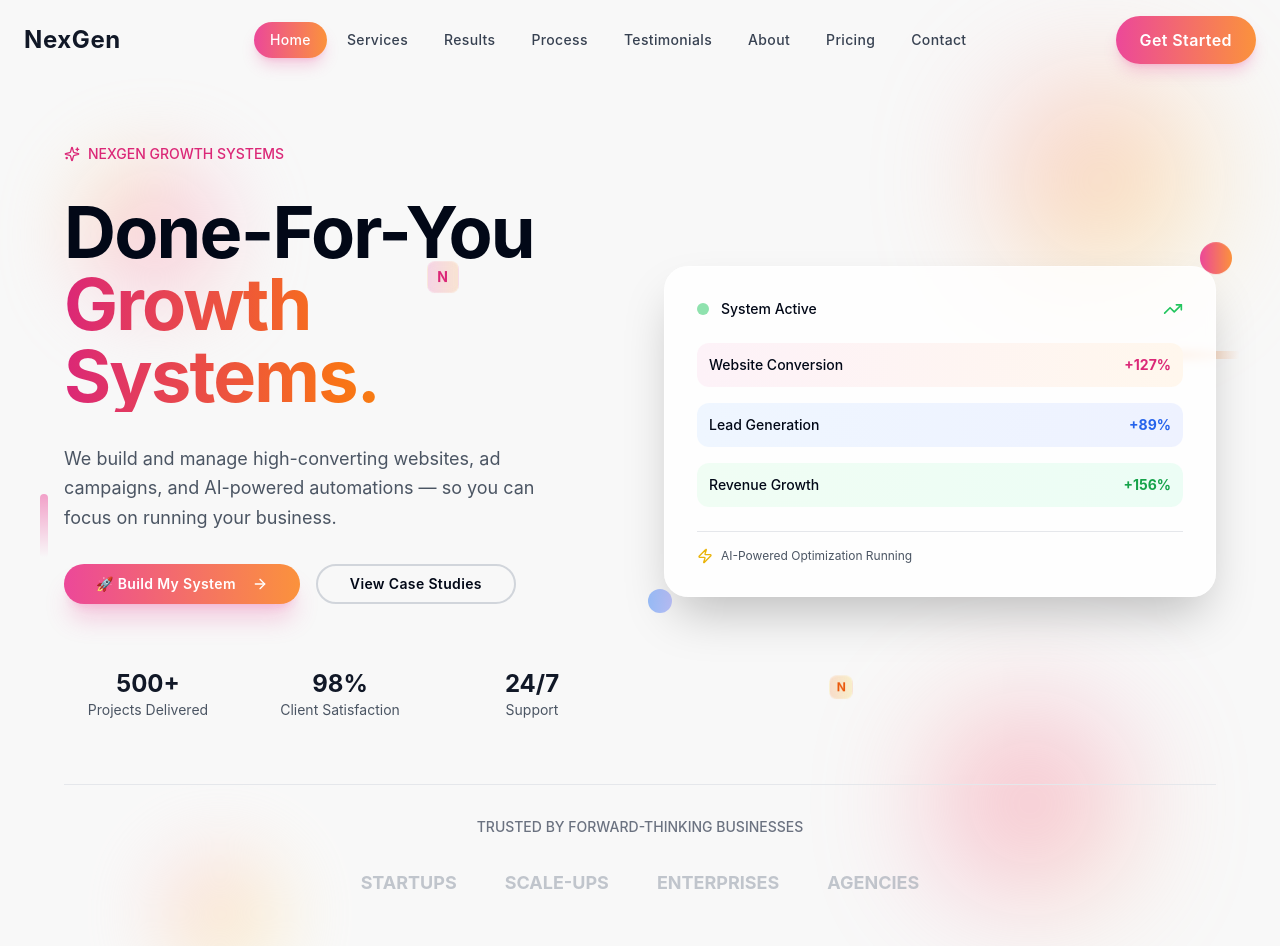
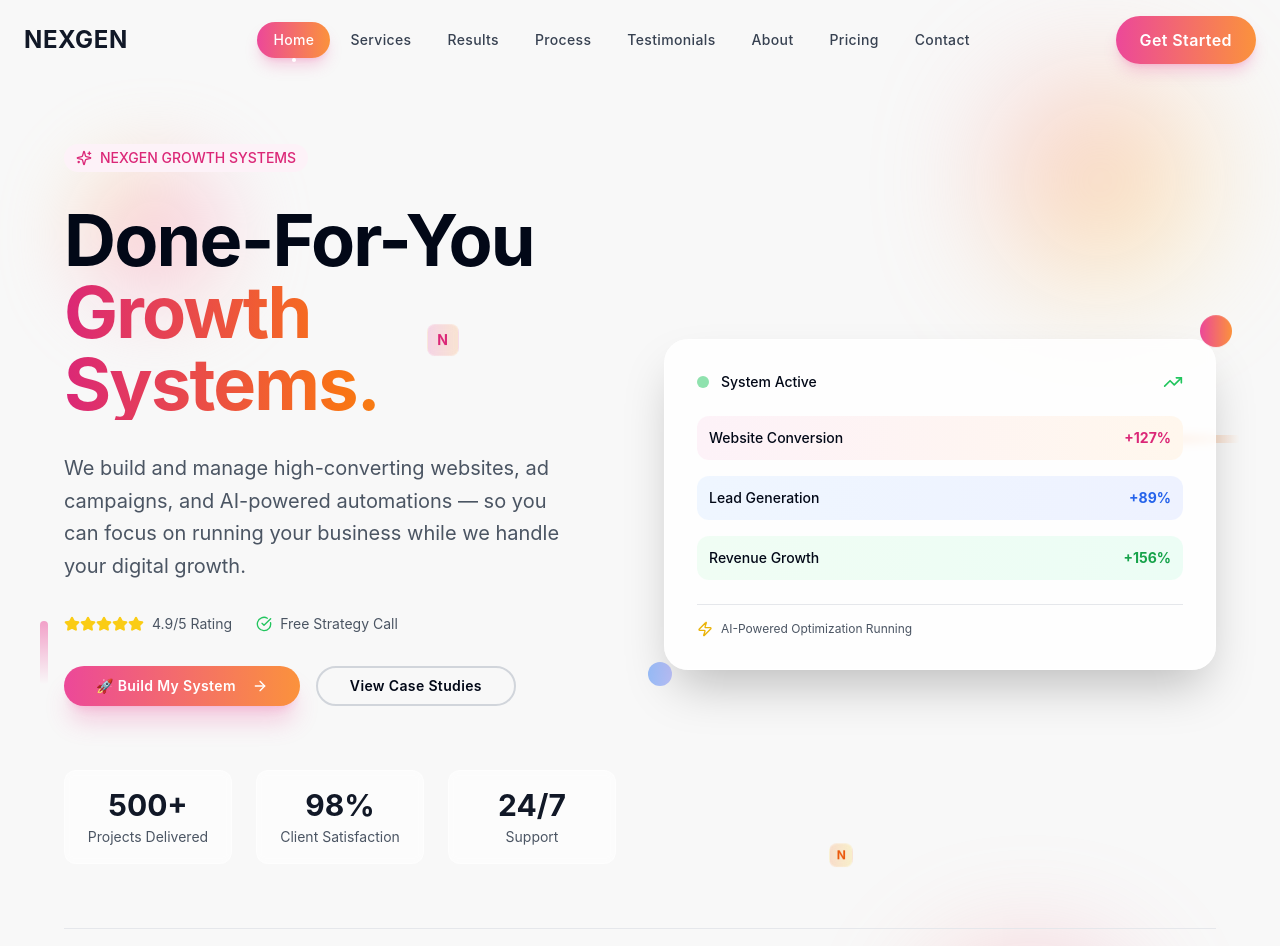
Before and after one commit to borourke9/nexgensites, a Next.js app: page / in a window 1280 px wide. Shown: the top 946 px of the page. Built offline with nearby package versions, Linux system fonts and the light colour scheme.

Commit message:
feat: add cool entrance animations to hero section with staggered timing

```diff
--- a/app/page.tsx
+++ b/app/page.tsx
@@ -9,11 +9,20 @@ import AboutSection from "@/components/about-section"
 import PricingSection from "@/components/pricing-section"
 import ContactSection from "@/components/contact-section"
 import ScrollIndicator from "@/components/scroll-indicator"
-import { ArrowRight, Sparkles, Zap, TrendingUp } from "lucide-react"
+import { ArrowRight, Sparkles, Zap, TrendingUp, CheckCircle, Star } from "lucide-react"
 import Navigation from "@/components/navigation"
 import HeroBackground from "@/components/hero-background"
+import { useEffect, useState } from "react"
 
 export default function Page() {
+  const [isLoaded, setIsLoaded] = useState(false)
+
+  useEffect(() => {
+    // Trigger animations after component mounts
+    const timer = setTimeout(() => setIsLoaded(true), 100)
+    return () => clearTimeout(timer)
+  }, [])
+
   return (
     <>
       {/* Navigation */}
@@ -28,24 +37,79 @@ export default function Page() {
             {/* Hero Content */}
             <div className="grid lg:grid-cols-2 gap-12 items-center">
               <div className="space-y-8">
-                <div className="flex items-center space-x-2 text-sm font-medium text-pink-600">
+                {/* Badge with animation */}
+                <div
+                  className={`flex items-center space-x-2 text-sm font-medium text-pink-600 bg-pink-50 px-3 py-1 rounded-full w-fit transition-all duration-1000 ease-out ${
+                    isLoaded
+                      ? 'opacity-100 translate-y-0'
+                      : 'opacity-0 -translate-y-4'
+                  }`}
+                  style={{ transitionDelay: '200ms' }}
+                >
                   <Sparkles className="w-4 h-4" />
                   <span>NEXGEN GROWTH SYSTEMS</span>
                 </div>
 
-                <h1 className="text-5xl md:text-7xl font-bold leading-tight tracking-tight">
+                {/* Headline with animation */}
+                <h1
+                  className={`text-5xl md:text-7xl font-bold leading-tight tracking-tight transition-all duration-1000 ease-out ${
+                    isLoaded
+                      ? 'opacity-100 translate-y-0'
+                      : 'opacity-0 -translate-y-8'
+                  }`}
+                  style={{ transitionDelay: '400ms' }}
+                >
                   Done-For-You
                   <span className="block bg-gradient-to-r from-pink-600 via-orange-500 to-yellow-500 bg-clip-text text-transparent">
                     Growth Systems.
                   </span>
                 </h1>
 
-                <p className="text-lg leading-relaxed text-gray-600 max-w-lg">
+                {/* Description with animation */}
+                <p
+                  className={`text-xl leading-relaxed text-gray-600 max-w-lg transition-all duration-1000 ease-out ${
+                    isLoaded
+                      ? 'opacity-100 translate-y-0'
+                      : 'opacity-0 -translate-y-6'
+                  }`}
+                  style={{ transitionDelay: '600ms' }}
+                >
                   We build and manage high-converting websites, ad campaigns, and AI-powered automations — so you can
-                  focus on running your business.
+                  focus on running your business while we handle your digital growth.
                 </p>
 
-                <div className="flex flex-col sm:flex-row gap-4">
+                {/* Trust badges with animation */}
+                <div
+                  className={`flex items-center space-x-6 transition-all duration-1000 ease-out ${
+                    isLoaded
+                      ? 'opacity-100 translate-y-0'
+                      : 'opacity-0 -translate-y-4'
+                  }`}
+                  style={{ transitionDelay: '800ms' }}
+                >
+                  <div className="flex items-center space-x-2">
+                    <div className="flex">
+                      {[...Array(5)].map((_, i) => (
+                        <Star key={i} className="w-4 h-4 text-yellow-400 fill-current" />
+                      ))}
+                    </div>
+                    <span className="text-sm text-gray-600">4.9/5 Rating</span>
+                  </div>
+                  <div className="flex items-center space-x-2">
+                    <CheckCircle className="w-4 h-4 text-green-500" />
+                    <span className="text-sm text-gray-600">Free Strategy Call</span>
+                  </div>
+                </div>
+
+                {/* Buttons with animation */}
+                <div
+                  className={`flex flex-col sm:flex-row gap-4 transition-all duration-1000 ease-out ${
+                    isLoaded
+                      ? 'opacity-100 translate-y-0'
+                      : 'opacity-0 -translate-y-4'
+                  }`}
+                  style={{ transitionDelay: '1000ms' }}
+                >
                   <Button
                     onClick={() => {
                       const contactSection = document.getElementById("contact-section")
@@ -57,7 +121,7 @@ export default function Page() {
                         })
                       }
                     }}
-                    className="bg-gradient-to-r from-pink-500 to-orange-400 hover:from-pink-600 hover:to-orange-500 text-white font-semibold px-8 py-4 rounded-full shadow-xl shadow-pink-500/25 border-0 group cursor-pointer"
+                    className="bg-gradient-to-r from-pink-500 to-orange-400 hover:from-pink-600 hover:to-orange-500 text-white font-semibold px-8 py-4 rounded-full shadow-xl shadow-pink-500/25 border-0 group cursor-pointer transform hover:scale-105 transition-all duration-300"
                   >
                     🚀 Build My System
                     <ArrowRight className="w-4 h-4 ml-2 group-hover:translate-x-1 transition-transform" />
@@ -74,31 +138,45 @@ export default function Page() {
                       }
                     }}
                     variant="outline"
-                    className="border-2 border-gray-300 hover:border-pink-400 px-8 py-4 rounded-full font-semibold bg-transparent cursor-pointer"
+                    className="border-2 border-gray-300 hover:border-pink-400 px-8 py-4 rounded-full font-semibold bg-transparent cursor-pointer hover:bg-pink-50 transition-all duration-300"
                   >
                     View Case Studies
                   </Button>
                 </div>
 
-                {/* Stats */}
-                <div className="grid grid-cols-3 gap-6 pt-8">
-                  <div className="text-center">
-                    <div className="text-2xl font-bold text-gray-900">500+</div>
+                {/* Enhanced Stats with animation */}
+                <div
+                  className={`grid grid-cols-3 gap-6 pt-8 transition-all duration-1000 ease-out ${
+                    isLoaded
+                      ? 'opacity-100 translate-y-0'
+                      : 'opacity-0 translate-y-6'
+                  }`}
+                  style={{ transitionDelay: '1200ms' }}
+                >
+                  <div className="text-center p-4 bg-white/60 backdrop-blur-sm rounded-xl border border-white/40">
+                    <div className="text-3xl font-bold text-gray-900 mb-1">500+</div>
                     <div className="text-sm text-gray-600">Projects Delivered</div>
                   </div>
-                  <div className="text-center">
-                    <div className="text-2xl font-bold text-gray-900">98%</div>
+                  <div className="text-center p-4 bg-white/60 backdrop-blur-sm rounded-xl border border-white/40">
+                    <div className="text-3xl font-bold text-gray-900 mb-1">98%</div>
                     <div className="text-sm text-gray-600">Client Satisfaction</div>
                   </div>
-                  <div className="text-center">
-                    <div className="text-2xl font-bold text-gray-900">24/7</div>
+                  <div className="text-center p-4 bg-white/60 backdrop-blur-sm rounded-xl border border-white/40">
+                    <div className="text-3xl font-bold text-gray-900 mb-1">24/7</div>
                     <div className="text-sm text-gray-600">Support</div>
                   </div>
                 </div>
               </div>
 
-              {/* Right side visual elements */}
-              <div className="relative">
+              {/* Right side visual elements with animation */}
+              <div
+                className={`relative transition-all duration-1000 ease-out ${
+                  isLoaded
+                    ? 'opacity-100 translate-x-0'
+                    : 'opacity-0 translate-x-8'
+                }`}
+                style={{ transitionDelay: '600ms' }}
+              >
                 <div className="relative bg-white/80 backdrop-blur-sm border border-white/40 rounded-3xl p-8 shadow-2xl">
                   <div className="space-y-6">
                     <div className="flex items-center justify-between">
@@ -139,16 +217,39 @@ export default function Page() {
               </div>
             </div>
 
-            {/* Trust indicators */}
-            <div className="mt-16 pt-8 border-t border-gray-200">
+            {/* Enhanced Trust indicators with animation */}
+            <div
+              className={`mt-16 pt-8 border-t border-gray-200 transition-all duration-1000 ease-out ${
+                isLoaded
+                  ? 'opacity-100 translate-y-0'
+                  : 'opacity-0 translate-y-8'
+              }`}
+              style={{ transitionDelay: '1400ms' }}
+            >
               <div className="text-center mb-8">
-                <p className="text-sm text-gray-500 font-medium">TRUSTED BY FORWARD-THINKING BUSINESSES</p>
+                <p className="text-sm text-gray-500 font-medium mb-4">TRUSTED BY FORWARD-THINKING BUSINESSES</p>
+                <div className="flex justify-center items-center space-x-12 opacity-60">
+                  <div className="text-lg font-bold text-gray-400">STARTUPS</div>
+                  <div className="text-lg font-bold text-gray-400">SCALE-UPS</div>
+                  <div className="text-lg font-bold text-gray-400">ENTERPRISES</div>
+                  <div className="text-lg font-bold text-gray-400">AGENCIES</div>
+                </div>
               </div>
-              <div className="flex justify-center items-center space-x-12 opacity-60">
-                <div className="text-lg font-bold text-gray-400">STARTUPS</div>
-                <div className="text-lg font-bold text-gray-400">SCALE-UPS</div>
-                <div className="text-lg font-bold text-gray-400">ENTERPRISES</div>
-                <div className="text-lg font-bold text-gray-400">AGENCIES</div>
+
+              {/* Additional trust elements */}
+              <div className="grid grid-cols-1 md:grid-cols-3 gap-6 mt-8">
+                <div className="text-center p-4 bg-white/40 backdrop-blur-sm rounded-xl">
+                  <div className="text-2xl font-bold text-gray-900 mb-2">$2.3M+</div>
+                  <div className="text-sm text-gray-600">Revenue Generated</div>
+                </div>
+                <div className="text-center p-4 bg-white/40 backdrop-blur-sm rounded-xl">
+                  <div className="text-2xl font-bold text-gray-900 mb-2">15,000+</div>
+                  <div className="text-sm text-gray-600">Leads Generated</div>
+                </div>
+                <div className="text-center p-4 bg-white/40 backdrop-blur-sm rounded-xl">
+                  <div className="text-2xl font-bold text-gray-900 mb-2">3.2x</div>
+                  <div className="text-sm text-gray-600">Average ROI</div>
+                </div>
               </div>
             </div>
           </div>
--- a/components/navigation.tsx
+++ b/components/navigation.tsx
@@ -70,7 +70,7 @@ export default function Navigation() {
           fixed top-0 left-0 right-0 z-50 transition-all duration-300
           ${
             isScrolled
-              ? "bg-white/80 backdrop-blur-md border-b border-white/20 shadow-lg shadow-pink-500/5"
+              ? "bg-white/90 backdrop-blur-md border-b border-white/20 shadow-lg shadow-pink-500/10"
               : "bg-transparent"
           }
         `}
@@ -78,8 +78,10 @@ export default function Navigation() {
         <div className="max-w-7xl mx-auto px-6">
           <div className="flex items-center justify-between h-20">
             {/* Logo */}
-            <div className="flex items-center">
-              <span className="text-2xl font-bold text-gray-900">NexGen</span>
+            <div className="flex items-center space-x-3">
+              <div className="flex items-center space-x-2">
+                <span className="text-2xl font-bold text-gray-900">NEXGEN</span>
+              </div>
             </div>
 
             {/* Desktop Navigation */}
@@ -89,7 +91,7 @@ export default function Navigation() {
                   key={item.name}
                   onClick={() => scrollToSection(item.href)}
                   className={`
-                    px-4 py-2 rounded-full text-sm font-medium transition-all duration-300
+                    px-4 py-2 rounded-full text-sm font-medium transition-all duration-300 relative
                     ${
                       activeSection === item.href.replace("#", "")
                         ? "bg-gradient-to-r from-pink-500 to-orange-400 text-white shadow-lg shadow-pink-500/25"
@@ -98,6 +100,9 @@ export default function Navigation() {
                   `}
                 >
                   {item.name}
+                  {activeSection === item.href.replace("#", "") && (
+                    <div className="absolute -bottom-1 left-1/2 transform -translate-x-1/2 w-1 h-1 bg-white rounded-full"></div>
+                  )}
                 </button>
               ))}
             </div>
@@ -106,7 +111,7 @@ export default function Navigation() {
             <div className="hidden lg:flex items-center space-x-4">
               <button
                 onClick={() => scrollToSection("#contact-section")}
-                className="bg-gradient-to-r from-pink-500 to-orange-400 text-white font-semibold px-6 py-3 rounded-full hover:from-pink-600 hover:to-orange-500 transition-all duration-300 transform hover:scale-105 shadow-lg shadow-pink-500/25"
+                className="bg-gradient-to-r from-pink-500 to-orange-400 text-white font-semibold px-6 py-3 rounded-full hover:from-pink-600 hover:to-orange-500 transition-all duration-300 transform hover:scale-105 shadow-lg shadow-pink-500/25 hover:shadow-xl hover:shadow-pink-500/30"
               >
                 Get Started
               </button>
```
